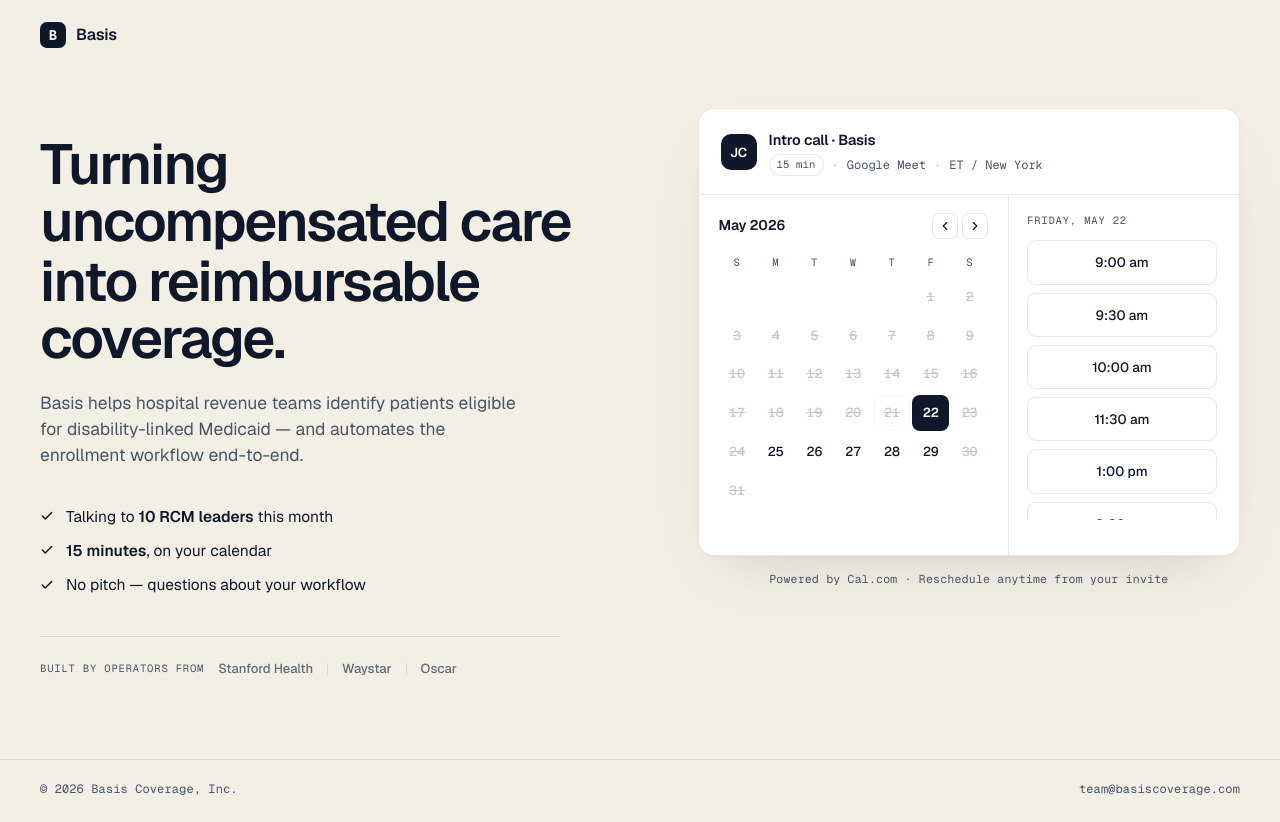
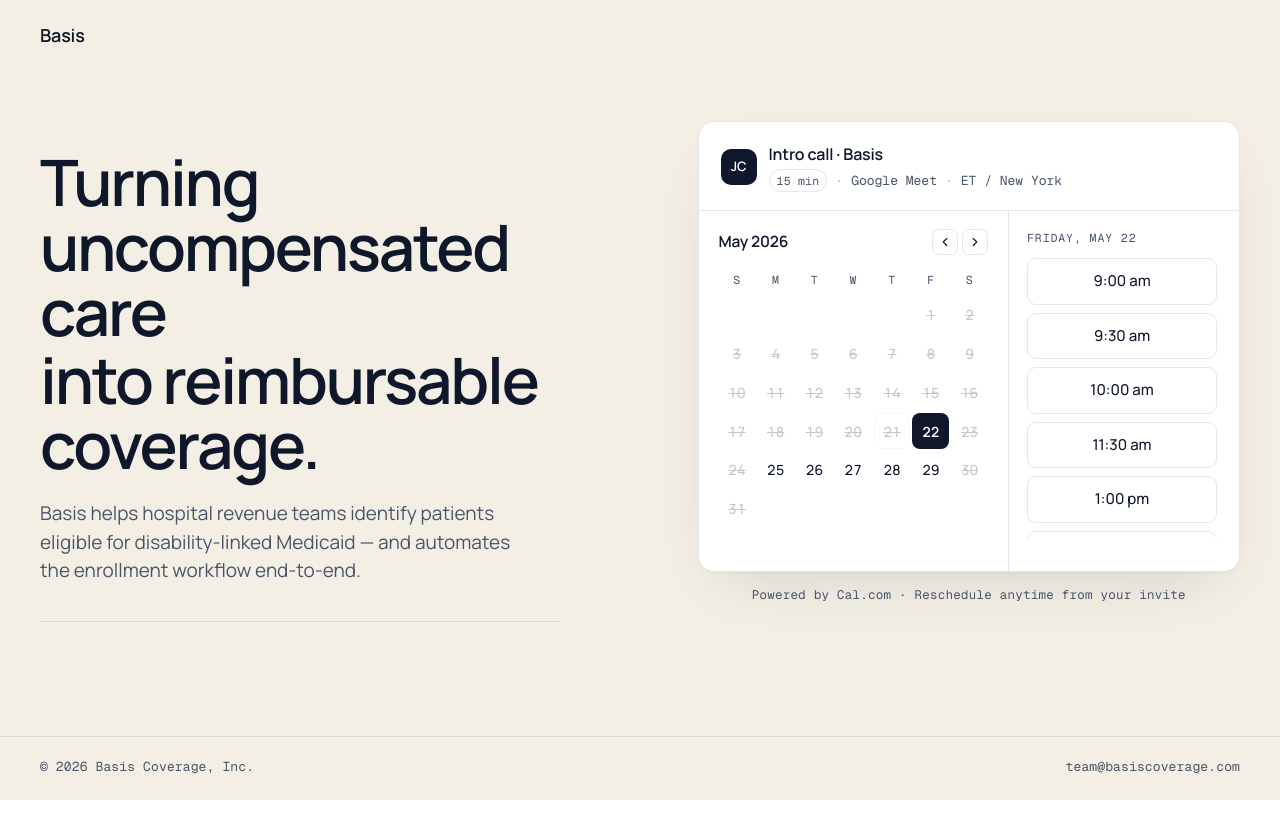
Before and after one commit to arshia93/basis, a Next.js app: page / in a window 1280 px wide. After the commit the page ends 800 px from the top, so only its background shows below. Built offline with nearby package versions, Linux system fonts and the light colour scheme.

Commit message:
Update font styles and sizes across the application; replace Geist font with Manrope and adjust various font sizes for improved readability.

```diff
--- a/app/globals.css
+++ b/app/globals.css
@@ -1,14 +1,14 @@
 @import "tailwindcss";
 
 @theme inline {
-  --font-sans: var(--font-geist-sans);
+  --font-sans: var(--font-manrope);
   --font-mono: var(--font-geist-mono);
 }
 
 *, *::before, *::after { box-sizing: border-box; }
 
 body {
-  font-family: var(--font-geist-sans), ui-sans-serif, system-ui, -apple-system, "Segoe UI", Roboto, sans-serif;
+  font-family: var(--font-manrope), ui-sans-serif, system-ui, -apple-system, "Segoe UI", Roboto, sans-serif;
   -webkit-font-smoothing: antialiased;
   -moz-osx-font-smoothing: grayscale;
   text-rendering: optimizeLegibility;
@@ -42,7 +42,7 @@
   gap: 10px;
   font-weight: 600;
   letter-spacing: -0.01em;
-  font-size: 16px;
+  font-size: 18px;
 }
 .brand-mark {
   width: 26px; height: 26px;
@@ -57,7 +57,7 @@
   display: inline-flex;
   align-items: center;
   gap: 26px;
-  font-size: 14px;
+  font-size: 15.5px;
 }
 .nav-links a:not(.nav-cta) { transition: opacity 160ms; }
 .nav-links a:not(.nav-cta):hover { opacity: 0.5; }
@@ -94,7 +94,7 @@
   align-items: center;
   gap: 9px;
   font-family: var(--font-geist-mono), ui-monospace, monospace;
-  font-size: 11.5px;
+  font-size: 12.5px;
   font-weight: 500;
   text-transform: uppercase;
   letter-spacing: 0.12em;
@@ -108,7 +108,7 @@
 
 .h1 {
   margin: 0 0 22px;
-  font-size: clamp(40px, 4.4vw, 60px);
+  font-size: clamp(46px, 5vw, 68px);
   line-height: 1.02;
   letter-spacing: -0.035em;
   font-weight: 600;
@@ -118,10 +118,10 @@
 .h1-line + .h1-line { margin-top: 2px; }
 
 .sub {
-  font-size: 17.5px;
+  font-size: 19px;
   line-height: 1.5;
   margin: 0 0 36px;
-  max-width: 480px;
+  max-width: 500px;
   text-wrap: pretty;
 }
 
@@ -132,7 +132,7 @@
   display: flex;
   flex-direction: column;
   gap: 11px;
-  font-size: 15.5px;
+  font-size: 17px;
 }
 .checks li { display: flex; align-items: center; gap: 12px; }
 .checks strong { font-weight: 600; }
@@ -155,17 +155,17 @@
   font-family: var(--font-geist-mono), ui-monospace, monospace;
   text-transform: uppercase;
   letter-spacing: 0.08em;
-  font-size: 10.5px;
+  font-size: 11.5px;
 }
 .proof-logos { display: inline-flex; align-items: center; gap: 14px; }
-.proof-logo { font-weight: 500; font-size: 13px; letter-spacing: -0.005em; opacity: 0.85; }
+.proof-logo { font-weight: 500; font-size: 14.5px; letter-spacing: -0.005em; opacity: 0.85; }
 .proof-sep { width: 1px; height: 12px; display: inline-block; }
 
 /* ─── Right column ─── */
 .hero-right { position: relative; }
 .cal-footnote {
   margin-top: 14px;
-  font-size: 11.5px;
+  font-size: 12.5px;
   text-align: center;
   font-family: var(--font-geist-mono), ui-monospace, monospace;
   letter-spacing: 0.02em;
@@ -197,13 +197,13 @@
   letter-spacing: -0.01em;
 }
 .sch-host-name {
-  font-size: 14.5px;
+  font-size: 16px;
   font-weight: 600;
   letter-spacing: -0.01em;
   margin-bottom: 3px;
 }
 .sch-host-meta {
-  font-size: 12px;
+  font-size: 13px;
   display: flex;
   align-items: center;
   gap: 8px;
@@ -215,7 +215,7 @@
   padding: 2px 7px;
   border: 1px solid var(--border);
   border-radius: 999px;
-  font-size: 10.5px;
+  font-size: 11.5px;
   letter-spacing: 0.02em;
 }
 .sch-dot { opacity: 0.4; }
@@ -235,7 +235,7 @@
   justify-content: space-between;
   margin-bottom: 12px;
 }
-.sch-month { font-size: 14px; font-weight: 600; letter-spacing: -0.01em; }
+.sch-month { font-size: 15.5px; font-weight: 600; letter-spacing: -0.01em; }
 .sch-nav { display: inline-flex; gap: 4px; }
 .sch-navbtn {
   width: 26px; height: 26px;
@@ -259,7 +259,7 @@
 }
 .sch-dow-cell {
   text-align: center;
-  font-size: 10.5px;
+  font-size: 11.5px;
   font-family: var(--font-geist-mono), ui-monospace, monospace;
   text-transform: uppercase;
   letter-spacing: 0.06em;
@@ -276,7 +276,7 @@
   background: transparent;
   color: inherit;
   border-radius: 8px;
-  font-size: 13px;
+  font-size: 14px;
   font-weight: 500;
   font-variant-numeric: tabular-nums;
   cursor: pointer;
@@ -300,7 +300,7 @@
   font-family: var(--font-geist-mono), ui-monospace, monospace;
   text-transform: uppercase;
   letter-spacing: 0.08em;
-  font-size: 10.5px;
+  font-size: 11.5px;
   margin-bottom: 12px;
 }
 .sch-times-list {
@@ -320,7 +320,7 @@
   border: 1px solid var(--border);
   background: transparent;
   color: inherit;
-  font-size: 13.5px;
+  font-size: 15px;
   font-weight: 500;
   cursor: pointer;
   transition: border-color 140ms, background 140ms;
@@ -360,8 +360,8 @@
   align-items: center;
   justify-content: center;
 }
-.sch-confirm-h { font-size: 22px; font-weight: 600; letter-spacing: -0.02em; margin: 0 0 6px; }
-.sch-confirm-p { margin: 0; font-size: 14.5px; line-height: 1.5; }
+.sch-confirm-h { font-size: 24px; font-weight: 600; letter-spacing: -0.02em; margin: 0 0 6px; }
+.sch-confirm-p { margin: 0; font-size: 16px; line-height: 1.5; }
 .sch-reset {
   margin-top: 22px;
   background: transparent;
@@ -378,7 +378,7 @@
 .foot {
   border-top: 1px solid transparent;
   padding: 20px 40px 24px;
-  font-size: 12px;
+  font-size: 13px;
 }
 .foot-inner {
   max-width: 1240px;
@@ -407,7 +407,7 @@
 @media (max-width: 720px) {
   .nav { padding: 18px 22px 0; }
   .hero { padding: 36px 22px 56px; }
-  .h1 { font-size: 36px; }
+  .h1 { font-size: 40px; }
   .sch-body { grid-template-columns: 1fr; }
   .sch-cal { border-right: 0; border-bottom: 1px solid var(--border); }
   .foot { padding: 18px 22px 22px; }
--- a/app/layout.tsx
+++ b/app/layout.tsx
@@ -1,9 +1,9 @@
 import type { Metadata } from "next";
-import { Geist, Geist_Mono } from "next/font/google";
+import { Manrope, Geist_Mono } from "next/font/google";
 import "./globals.css";
 
-const geistSans = Geist({
-  variable: "--font-geist-sans",
+const manrope = Manrope({
+  variable: "--font-manrope",
   subsets: ["latin"],
 });
 
@@ -25,7 +25,7 @@
   return (
     <html
       lang="en"
-      className={`${geistSans.variable} ${geistMono.variable} h-full antialiased`}
+      className={`${manrope.variable} ${geistMono.variable} h-full antialiased`}
     >
       <body className="min-h-full flex flex-col">{children}</body>
     </html>
--- a/app/page.tsx
+++ b/app/page.tsx
@@ -234,7 +234,6 @@
       <header className="nav">
         <div className="nav-inner">
           <div className="brand">
-            <span className="brand-mark" style={{ background: P.ink, color: P.bg }}>B</span>
             <span className="brand-word">Basis</span>
           </div>
           {/* <nav className="nav-links" style={{ color: P.muted }}>
@@ -271,7 +270,7 @@
               Basis helps hospital revenue teams identify patients eligible for disability-linked Medicaid — and automates the enrollment workflow end-to-end.
             </p>
 
-            <ul className="checks" style={{ color: P.ink }}>
+            {/* <ul className="checks" style={{ color: P.ink }}>
               <li>
                 <CheckIcon color={P.check} />
                 <span>Talking to <strong>10 RCM leaders</strong> this month</span>
@@ -284,10 +283,10 @@
                 <CheckIcon color={P.check} />
                 <span>No pitch — questions about your workflow</span>
               </li>
-            </ul>
+            </ul> */}
 
             <div className="proof" style={{ borderTopColor: P.border }}>
-              <div className="proof-row" style={{ color: P.muted }}>
+              {/* <div className="proof-row" style={{ color: P.muted }}>
                 <span className="proof-label">Built by operators from</span>
                 <span className="proof-logos">
                   <span className="proof-logo">Stanford&nbsp;Health</span>
@@ -296,7 +295,7 @@
                   <span className="proof-sep" style={{ background: P.border }} />
                   <span className="proof-logo">Oscar</span>
                 </span>
-              </div>
+              </div> */}
             </div>
           </section>
 
```
